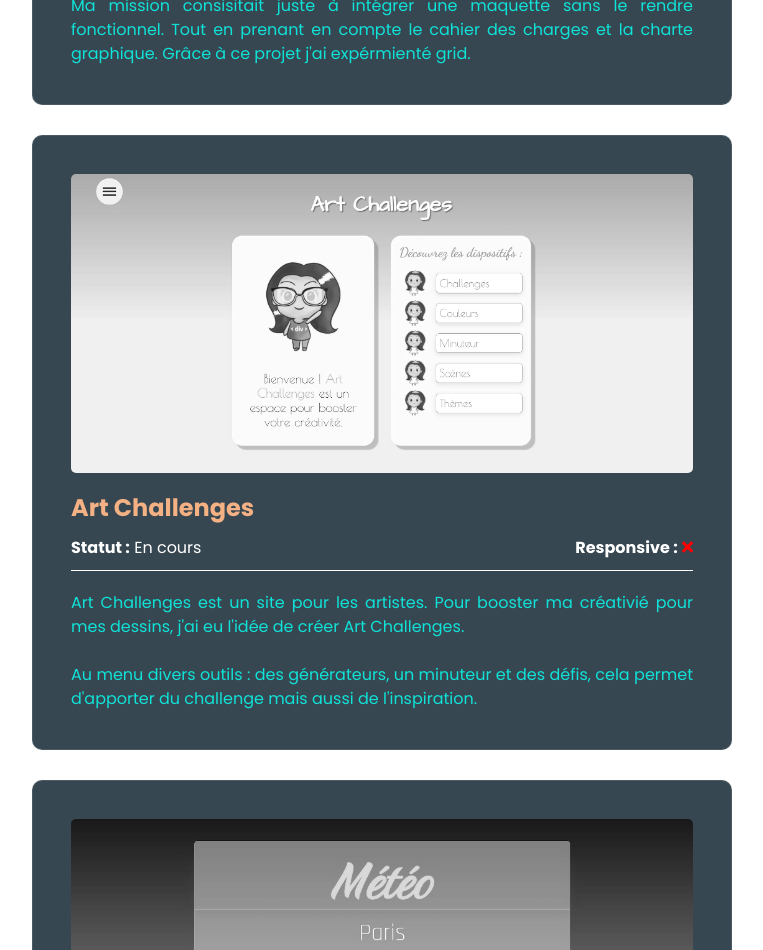
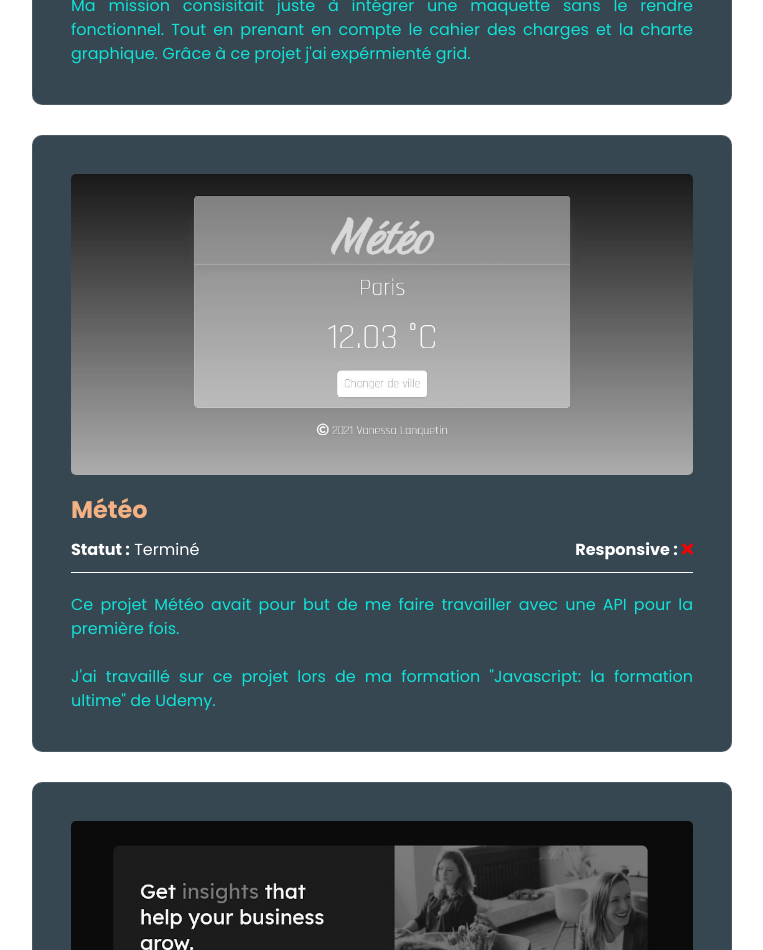
Before and after one commit to vanessa-lanquetin/vanessalanquetin.fr, a Vue app: page /portfolio in a window 1280 px wide. Shown: the part 1380-2330 px from the top of the page, without its empty margins (256-1019 px from the left). Built offline with nearby package versions, Linux system fonts and the light colour scheme; no server answers.

Commit message:
off Art Project

```diff
--- a/src/views/Portfolio.vue
+++ b/src/views/Portfolio.vue
@@ -48,7 +48,7 @@
         charte graphique. Grâce à ce projet j'ai expérmienté grid.
       </figcaption>
     </figure>
-    <figure class="text-box">
+    <!-- <figure class="text-box">
       <a href="https://artchallenges.vanessalanquetin.fr/" target="blank">
         <img src="../assets/img/portfolio/art-project.webp" alt="" />
         <h3>Art Challenges</h3>
@@ -67,7 +67,7 @@
         Au menu divers outils : des générateurs, un minuteur et des défis, cela
         permet d'apporter du challenge mais aussi de l'inspiration.
       </figcaption>
-    </figure>
+    </figure> -->
     <figure class="text-box">
       <a href="https://vanessa-lanquetin.github.io/meteo/" target="blank">
         <img src="../assets/img/portfolio/meteo.webp" alt="" />
```
